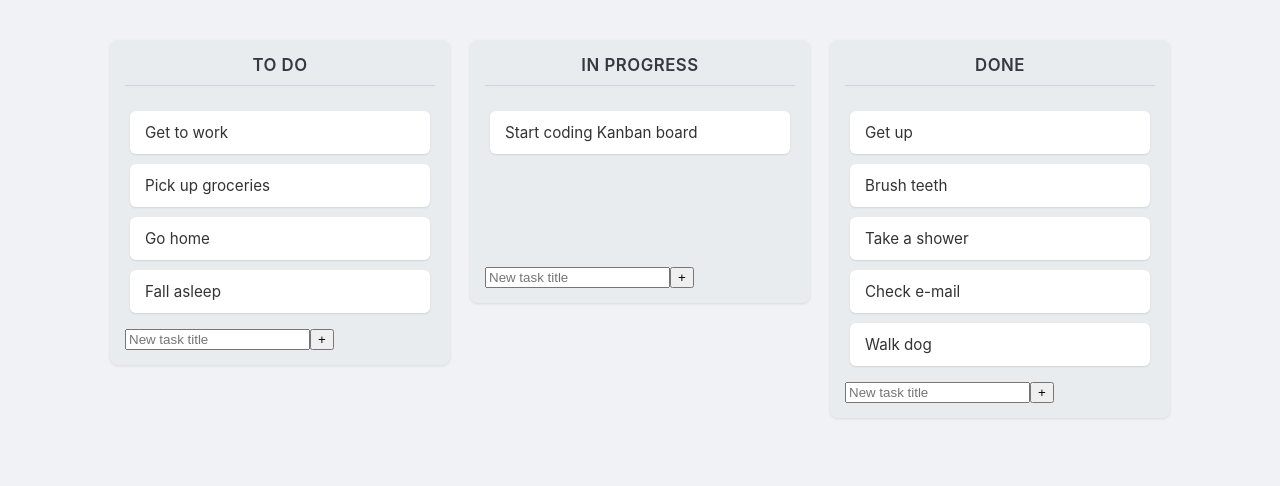
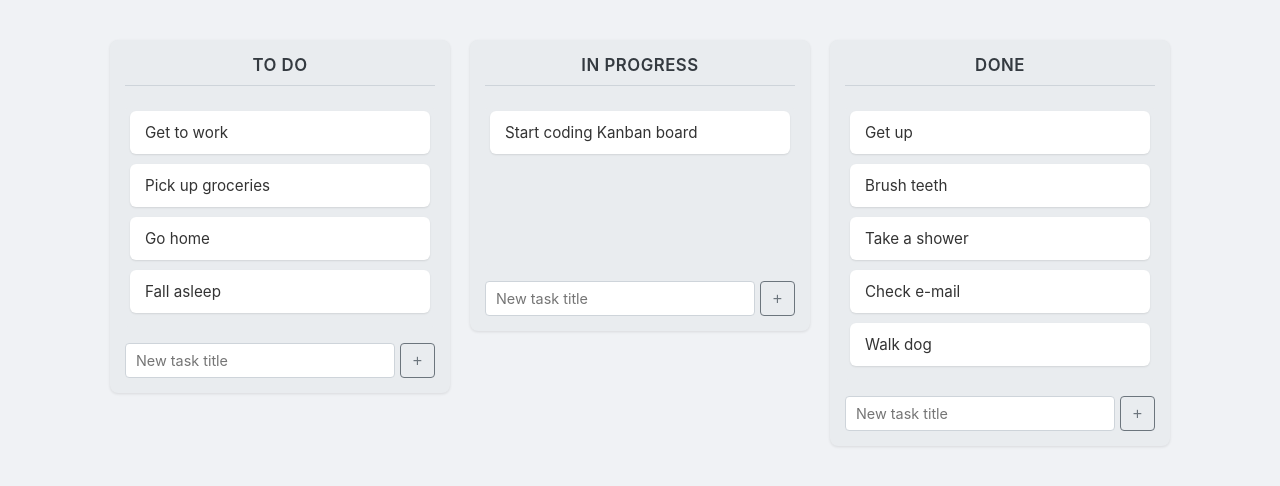
Before and after one commit to logicstride/kanban-board-angular, an Angular app: page / in a window 1280 px wide. Shown: the top 486 px of the page. Built offline with nearby package versions, Linux system fonts and the light colour scheme.

Commit message:
update input styles

```diff
--- a/src/styles.css
+++ b/src/styles.css
@@ -5,6 +5,10 @@ body {
   margin: 0;
   padding: 20px;
   color: #333;
+}
+
+input {
+  font-family: -apple-system, BlinkMacSystemFont, "Segoe UI", Roboto, Helvetica, Arial, sans-serif, "Apple Color Emoji", "Segoe UI Emoji", "Segoe UI Symbol";
 }
 
 .container {
@@ -98,3 +102,41 @@ app-column {
   text-transform: uppercase;
   letter-spacing: 0.5px;
 }
+
+.add-task-container {
+  display: flex;
+  margin-top: 15px;
+  gap: 5px;
+}
+
+.add-task-container input[type="text"] {
+  flex-grow: 1;
+  padding: 8px 10px;
+  border: 1px solid #ced4da;
+  border-radius: 4px;
+  font-size: 0.9em;
+  outline: none;
+  transition: border-color 0.2s ease;
+}
+
+.add-task-container input[type="text"]:focus {
+  border-color: #80bdff;
+}
+
+.add-task-container button {
+  padding: 8px 12px;
+  border: 1px solid #6c757d;
+  background-color: transparent;
+  color: #6c757d;
+  border-radius: 4px;
+  cursor: pointer;
+  font-size: 1em;
+  line-height: 1;
+  transition: background-color 0.2s ease, border-color 0.2s ease, color 0.2s ease; /* Add color transition */
+}
+
+.add-task-container button:hover {
+  background-color: #6c757d;
+  border-color: #6c757d;
+  color: white;
+}
```
